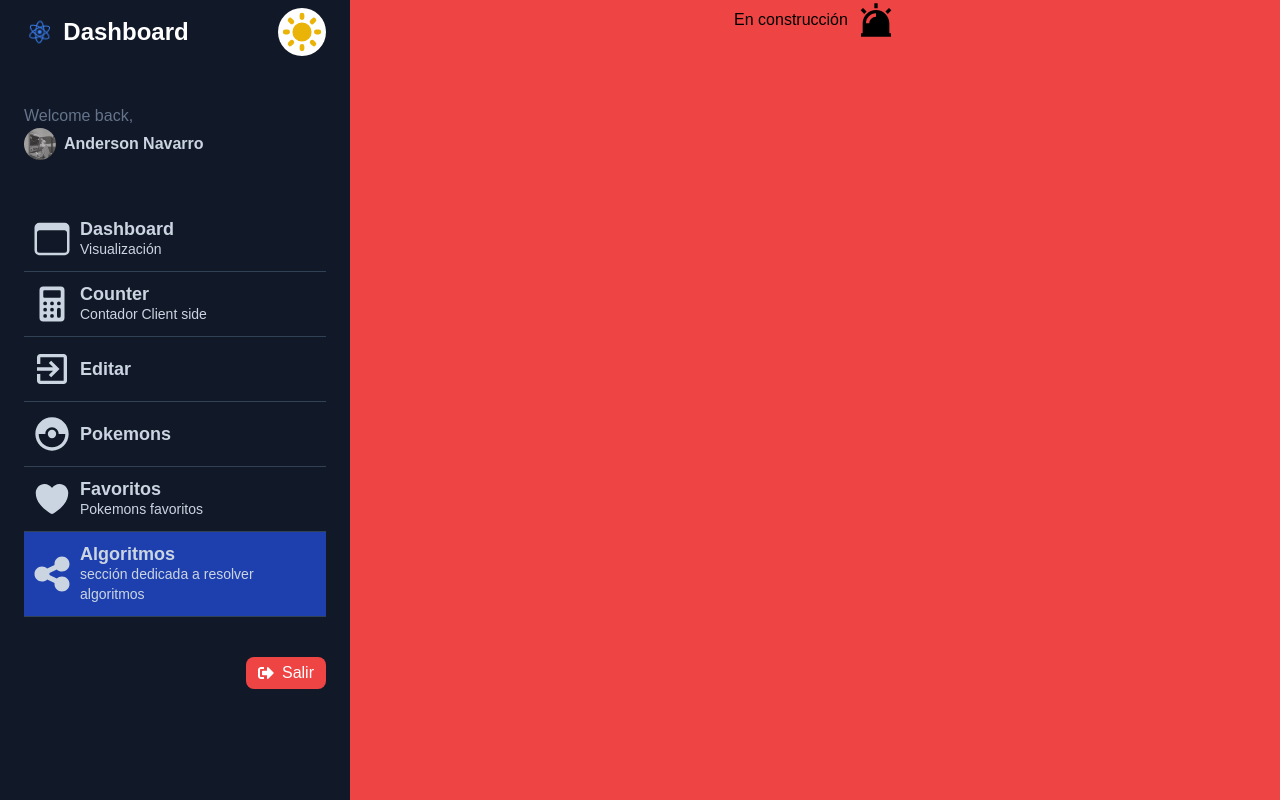
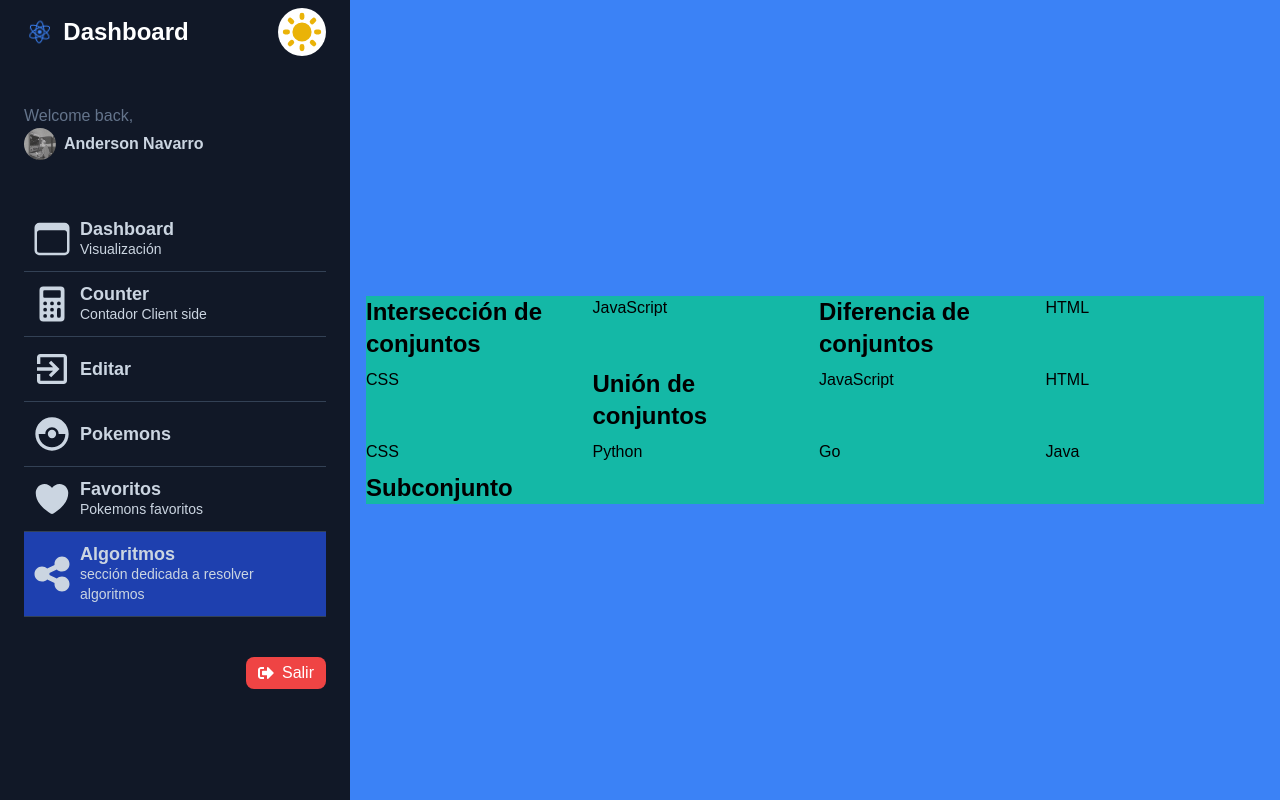
Before and after one commit to andersonNB/dashboardPokemon, a Next.js app: page /dashboard/algorithms in a window 1280 px wide. Built offline with nearby package versions, Linux system fonts and the light colour scheme.

Commit message:
feat: Set theory

```diff
--- a/src/app/dashboard/algorithms/page.tsx
+++ b/src/app/dashboard/algorithms/page.tsx
@@ -1,10 +1,42 @@
+"use client";
 import React from "react";
-import {RiAlarmWarningFill} from "react-icons/ri";
 
 const AlgorithmsPage = () => {
+	const frontEnd = new Set(["JavaScript", "HTML", "CSS"]);
+	const backEnd = new Set(["JavaScript", "Python", "Go", "Java"]);
+
+	console.log(frontEnd.intersection(backEnd));
+
 	return (
-		<div className="w-full flex items-center justify-center gap-2 dark:text-white text-black ">
-			En construcción <RiAlarmWarningFill size={40} />
+		<div className="w-full flex items-center justify-center gap-2 dark:text-white text-black  bg-blue-500 h-full p-4">
+			{/*En construcción <RiAlarmWarningFill size={40} />*/}
+
+			<div className="grid grid-cols-4 gap-2 w-full bg-teal-500 ">
+				{/* Intersección de conjuntos */}
+				<h1 className="text-2xl font-bold">Intersección de conjuntos</h1>
+
+				{[...frontEnd.intersection(backEnd)].map((item) => (
+					<div key={item}>{item}</div>
+				))}
+
+				{/* Diferencia de conjuntos */}
+				<h1 className="text-2xl font-bold">Diferencia de conjuntos</h1>
+				{[...frontEnd.difference(backEnd)].map((item) => (
+					<div key={item}>{item}</div>
+				))}
+
+				{/* Unión de conjuntos */}
+				<h1 className="text-2xl font-bold">Unión de conjuntos</h1>
+				{[...frontEnd.union(backEnd)].map((item) => (
+					<div key={item}>{item}</div>
+				))}
+
+				{/* Subconjunto */}
+				<h1 className="text-2xl font-bold">Subconjunto</h1>
+				{frontEnd.isSubsetOf(backEnd) && (
+					<div>frontEnd es subconjunto de backEnd</div>
+				)}
+			</div>
 		</div>
 	);
 };
```
